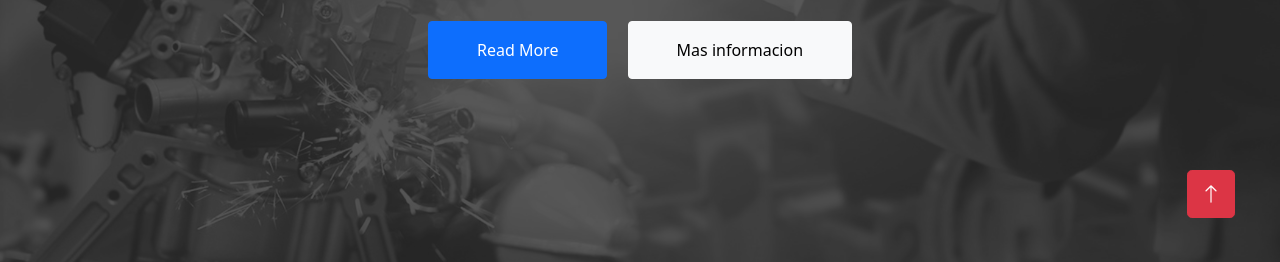
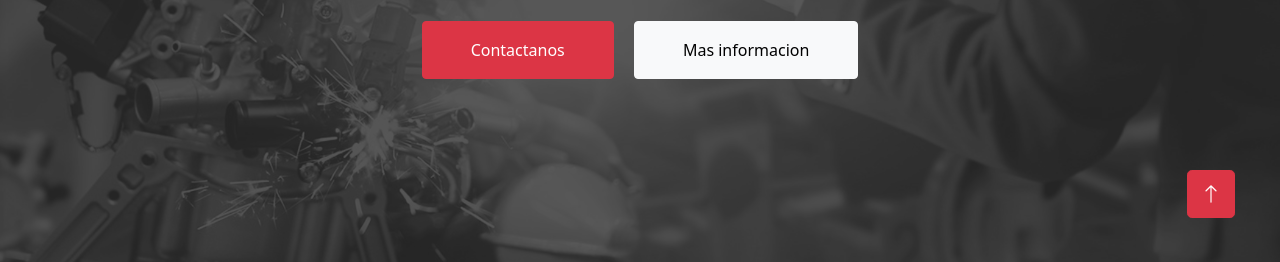
Before and after one commit to HectorVC/HV-BOOS, a plain HTML site: page index.html in a window 1280 px wide. Shown: the part 537-799 px from the top of the page. Drawn offline with nearby package versions, Linux system fonts and the light colour scheme; a web font is replaced by a local one.

Commit message:
subi a git

```diff
--- a/index.html
+++ b/index.html
@@ -73,7 +73,7 @@
         <a href="#Acerca" class="nav-item nav-link">Acerca</a>
         <a href="#Servicios" class="nav-item nav-link">Servicios</a>
         <a href="#Proyectos" class="nav-item nav-link">Proyectos</a>
-        <a href="contact.html" class="nav-item nav-link">Contactanos</a>
+        <a href="contacto.html" class="nav-item nav-link">Contactanos</a>
       </div>
       <a href="" class="btn btn-danger py-4 px-lg-5 d-none d-lg-block">Cotizar</a>
     </div>
@@ -93,8 +93,8 @@
                 <h6 class="text-white text-uppercase mb-3 animated slideInDown">Cuidando la industria</h6>
                 <h1 class="display-3 text-white animated slideInDown mb-4">HV COMPRESSORS</h1>
                 <p class="fs-5 fw-medium text-white mb-4 pb-2">Mantenimiento especializado en compresores industriales.</p>
-                <a href="" class="btn btn-primary py-md-3 px-md-5 me-3 animated slideInLeft">Read More</a>
-                <a href="" class="btn btn-light py-md-3 px-md-5 animated slideInRight">Mas informacion</a>
+                <a href="/pages/contact.html" class="btn btn-danger py-md-3 px-md-5 me-3 animated slideInLeft">Contactanos</a>
+                <a href="#Info" class="btn btn-light py-md-3 px-md-5 animated slideInRight">Mas informacion</a>
               </div>
             </div>
           </div>
@@ -103,6 +103,7 @@
     </div>
   </div>
   <!-- Carusel Cierre -->
+  <a name="Acerca"></a>
   <!-- Acerca de nosotros Inicio-->
   <div class="container-fluid bg-light overflow-hidden my-5 px-lg-0">
     <div class="container about px-lg-0">
@@ -200,6 +201,7 @@
     </div>
   </div>
   <!-- Nuestros Servicios cierre -->
+  <a name="Info"></a>
     <!-- Mas Info Inicio -->
     <div class="container-fluid bg-light overflow-hidden my-5 px-lg-0">
       <div class="container quote px-lg-0">
@@ -248,6 +250,7 @@
       </div>
   </div>
   <!-- Mas info Cierre -->
+  <a name="Proyectos"></a>
   <!-- Nuestros Proyectos -->
   <div class="section-title text-center">
     <h1 class="display-5 mb-5">Nuestros Proyectos</h1>
```
